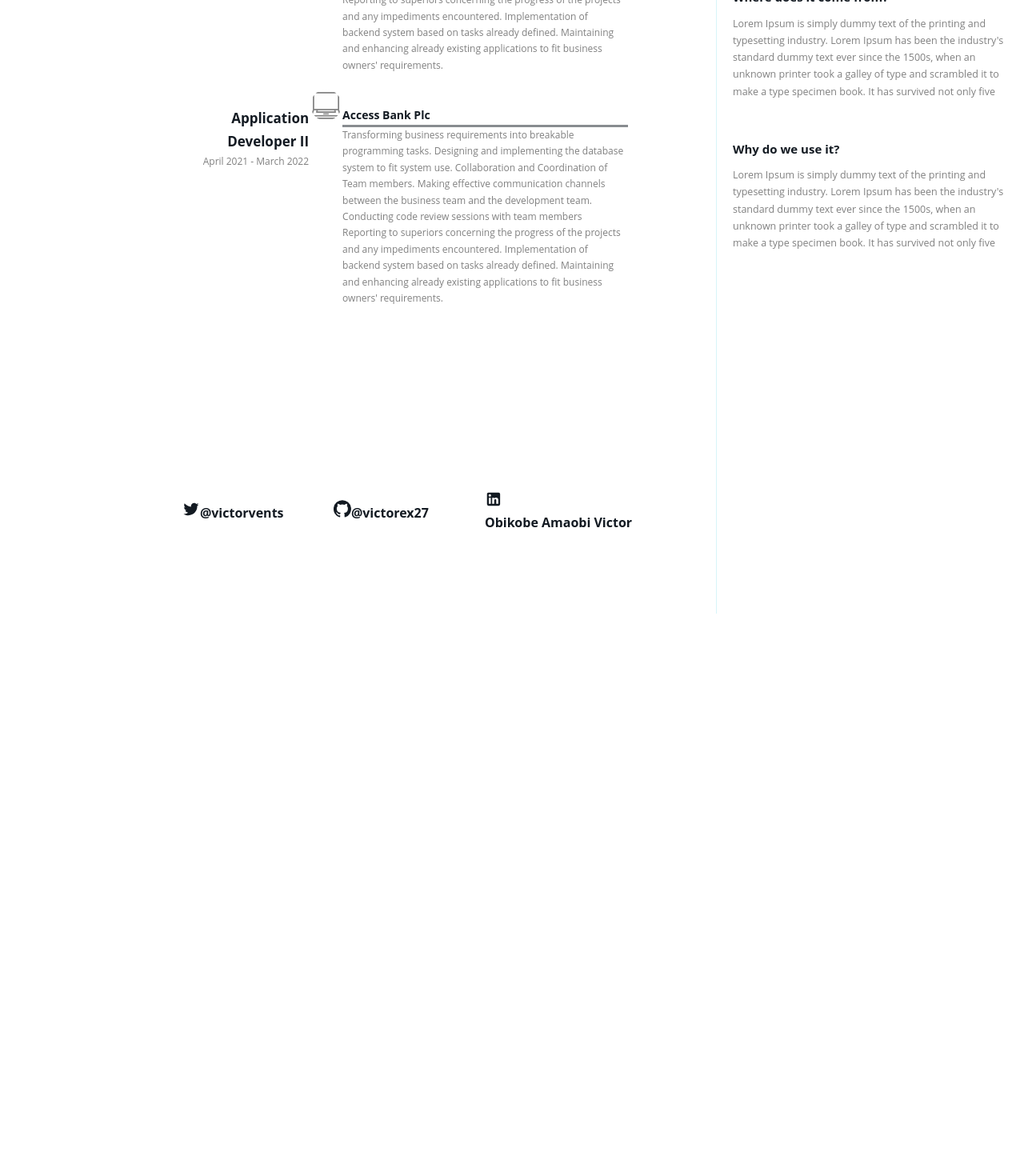
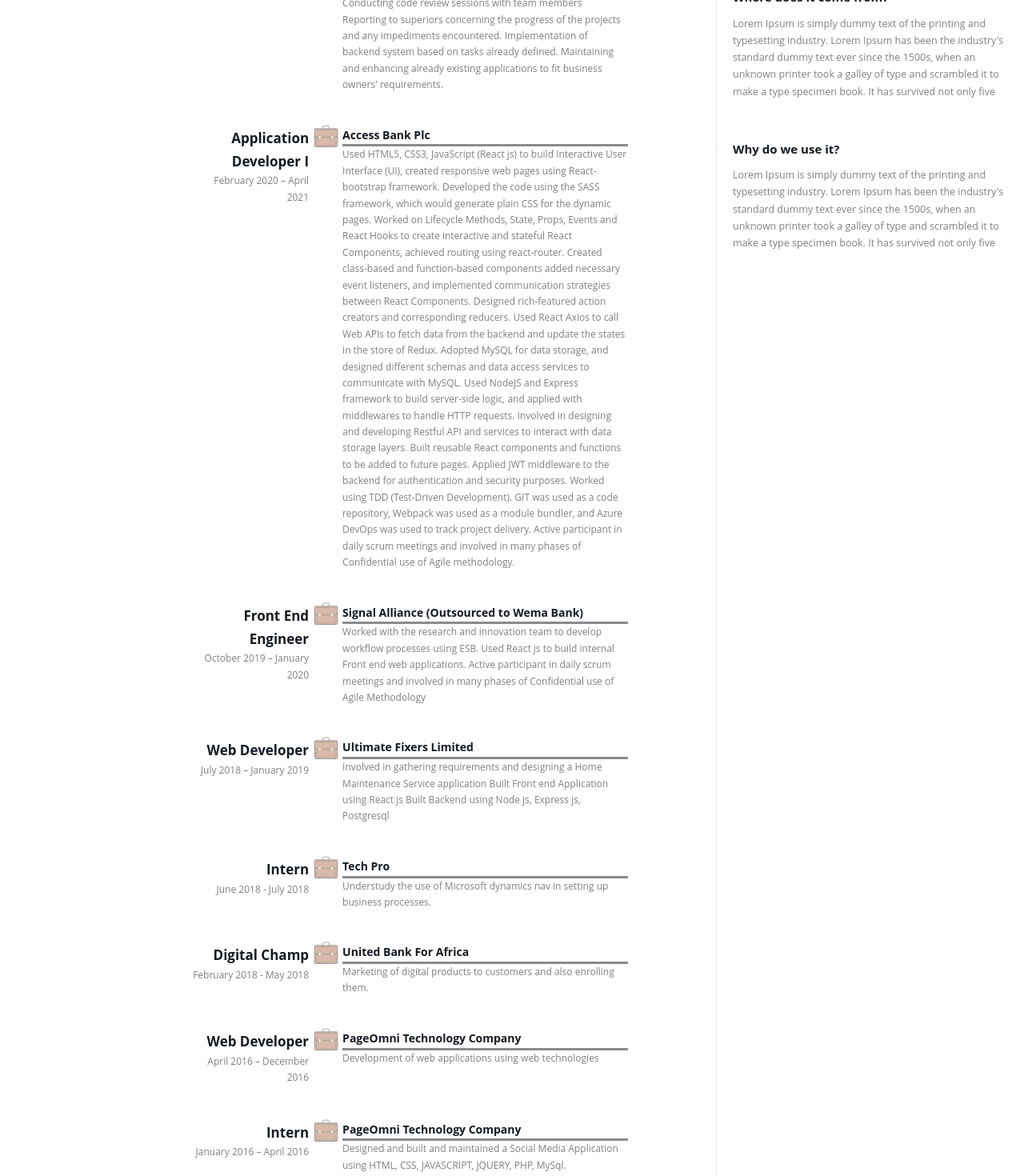
Before and after one commit to victorex27/my_blog, a React (Create React App) app: page /resume in a window 1280 px wide. Shown: the part 660-2130 px from the top of the page at 80% size. Before the commit the page ends 1427 px from the top, so only its background shows below. Built offline with nearby package versions, Linux system fonts and the light colour scheme.

Commit message:
feat: user should be able to view resume page
- add feature for showing work experience
- add work experience in an array
- add resume page
- add link to resume page in ComingSoonPage

Footer

```diff
--- a/src/components/WorkExperienceDiv/index.tsx
+++ b/src/components/WorkExperienceDiv/index.tsx
@@ -1,27 +1,24 @@
 import { FC } from 'react';
 import { Container, Title, Description } from './styles';
 
-const WorkExperienceDiv: FC = () => {
+interface PropType {
+  title: string;
+  date: string;
+  company: string;
+  article: string;
+}
+
+const WorkExperienceDiv: FC<PropType> = ({ title, date, company, article }) => {
   return (
     <Container>
       <Title>
-        <h3> Application Developer II</h3>
-        <span> April 2021 - March 2022</span>
+        <h3> {title}</h3>
+        <span> {date}</span>
       </Title>
 
       <Description>
-        <h4>Access Bank Plc</h4>
-        <article>
-          Transforming business requirements into breakable programming tasks.
-          Designing and implementing the database system to fit system use.
-          Collaboration and Coordination of Team members. Making effective
-          communication channels between the business team and the development
-          team. Conducting code review sessions with team members Reporting to
-          superiors concerning the progress of the projects and any impediments
-          encountered. Implementation of backend system based on tasks already
-          defined. Maintaining and enhancing already existing applications to
-          fit business owners' requirements.
-        </article>
+        <h4>{company}</h4>
+        <article>{article}</article>
       </Description>
     </Container>
   );
--- a/src/components/WorkExperienceDiv/styles.tsx
+++ b/src/components/WorkExperienceDiv/styles.tsx
@@ -6,6 +6,8 @@
   align-items: flex-start;
   margin-bottom: 2rem;
   position: relative;
+  /* border: 1px solid black; */
+  width: 100%;
 
   @media (max-width: 768px) {
     flex-direction: column;
@@ -25,6 +27,7 @@
 
   h3 {
     font-size: 1.7rem;
+    margin-bottom: 0;
   }
 
   @media (max-width: 768px) {
@@ -51,12 +54,13 @@
 
   &::before {
     content: '';
-    background: url('./icons8_laptop.gif');
+    background: url('./icons8-work-100.png');
     background-position: center center;
     background-size: cover;
     opacity: 0.5;
     height: 39px;
     margin: -20px;
+    margin-top: -5px;
     width: 39px;
     position: absolute;
     left: -10px;
@@ -69,7 +73,7 @@
     margin-left: 1.4em;
     &::before {
       left: -1.2em;
-      top: -40px;
+      top: -60px;
     }
   }
 `;
--- a/src/pages/ComingSoonPage/index.tsx
+++ b/src/pages/ComingSoonPage/index.tsx
@@ -1,12 +1,15 @@
 import  { FC } from 'react';
+import { Link } from 'react-router-dom';
 import RootPage from '../RootPage';
 
 const ComingSoonPage: FC = () => {
   return (
     <RootPage>
-      <div>Coming soon</div>
+      <div>Work in progress. You can check out My <Link to='/resume'>resume page</Link></div>
     </RootPage>
   );
 };
 
+//<a target="_blank" href="https://icons8.com/icon/103207/work">Work</a> icon by <a target="_blank" href="https://icons8.com">Icons8</a>
+
 export default ComingSoonPage;
--- a/src/pages/ResumePage/index.tsx
+++ b/src/pages/ResumePage/index.tsx
@@ -1,13 +1,21 @@
-import  { FC } from 'react';
+import { FC } from 'react';
 import WorkExperienceDiv from '../../components/WorkExperienceDiv';
 import RootPage from '../RootPage';
+
+import experiences from '../../utils/experience';
 
 const LandingPage: FC = () => {
   return (
     <RootPage>
-      <WorkExperienceDiv/>
-      <WorkExperienceDiv/>
-      <WorkExperienceDiv/>
+      <h3>My Resume</h3>
+      {experiences.map(({ title, company, date, article }) => (
+        <WorkExperienceDiv
+          title={title}
+          date={date}
+          company={company}
+          article={article}
+        />
+      ))}
     </RootPage>
   );
 };
--- a/src/styles/global.ts
+++ b/src/styles/global.ts
@@ -33,4 +33,9 @@
     height: 100%;
     min-height: 100%;
 }
+
+h3{
+    font-size: 3.5em;
+    margin-bottom: 3em;
+}
 `
--- /dev/null
+++ b/src/utils/experience.js
@@ -0,0 +1,86 @@
+const experiences = [
+  {
+    title: 'Software Engineer (Mentor)',
+    date: 'January 2022 – Till Date',
+    company: 'Lighthouse Labs',
+    article:
+      'Debug and fix technical issues that may arise from technical depth. Also, recommend the best code structure, design patterns and co-ordinate code review sessions.',
+  },
+  {
+    title: 'Application Developer II',
+    date: 'April 2021 – March 2022',
+    company: 'Access Bank Plc',
+    article: `Transforming business requirements into breakable programming tasks.
+    Designing and implementing the database system to fit system use.
+    Collaboration and Coordination of Team members.
+    Making effective communication channels between the business team and the development team.
+    Conducting code review sessions with team members
+    Reporting to superiors concerning the progress of the projects and any impediments encountered.
+    Implementation of backend system based on tasks already defined.
+    Maintaining and enhancing already existing applications to fit business owners' requirements.`,
+  },
+  {
+    title: 'Application Developer I',
+    date: 'February 2020 – April 2021',
+    company: 'Access Bank Plc',
+    article: `Used HTML5, CSS3, JavaScript (React js) to build Interactive User Interface (UI), created responsive web pages using React-bootstrap framework.
+    Developed the code using the SASS framework, which would generate plain CSS for the dynamic pages.
+    Worked on Lifecycle Methods, State, Props, Events and React Hooks to create interactive and stateful React Components, achieved routing using react-router.
+    Created class-based and function-based components added necessary event listeners, and implemented communication strategies between React Components.
+    Designed rich-featured action creators and corresponding reducers.
+    Used React Axios to call Web APIs to fetch data from the backend and update the states in the store of Redux.
+    Adopted MySQL for data storage, and designed different schemas and data access services to communicate with MySQL.
+    Used NodeJS and Express framework to build server-side logic, and applied with middlewares to handle HTTP requests.
+    Involved in designing and developing Restful API and services to interact with data storage layers.
+    Built reusable React components and functions to be added to future pages.
+    Applied JWT middleware to the backend for authentication and security purposes.
+     Worked using TDD (Test-Driven Development).
+     GIT was used as a code repository, Webpack was used as a module bundler, and Azure DevOps was used to track project delivery.
+    Active participant in daily scrum meetings and involved in many phases of Confidential use of Agile methodology.`,
+  },
+  {
+    title: 'Front End Engineer',
+    date: 'October 2019 – January 2020',
+    company: 'Signal Alliance (Outsourced to Wema Bank)',
+    article: `Worked with the research and innovation team to develop workflow processes using ESB.
+    Used React js to build internal Front end web applications.
+    Active participant in daily scrum meetings and involved in many phases of Confidential use of Agile Methodology`,
+  },
+  {
+    title: 'Web Developer',
+    date: 'July 2018 – January 2019',
+    company: 'Ultimate Fixers Limited',
+    article: `Involved in gathering requirements and designing a Home Maintenance Service application
+    Built Front end Application using React js
+    Built Backend using Node js, Express js, Postgresql`,
+  },
+  {
+    title: 'Intern',
+    date: 'June 2018 - July 2018',
+    company: 'Tech Pro',
+    article:
+      `Understudy the use of Microsoft dynamics nav in setting up business processes.`,
+  },
+  {
+    title: 'Digital Champ',
+    date: 'February 2018 - May 2018',
+    company: 'United Bank For Africa',
+    article:
+      'Marketing of digital products to customers and also enrolling them.',
+  },
+  {
+    title: 'Web Developer',
+    date: 'April 2016 – December 2016',
+    company: 'PageOmni Technology Company',
+    article: 'Development of web applications using web technologies',
+  },
+  {
+    title: 'Intern',
+    date: 'January 2016 – April 2016',
+    company: 'PageOmni Technology Company',
+    article:
+      'Designed and built and maintained a Social Media Application using HTML, CSS, JAVASCRIPT, JQUERY, PHP, MySql.',
+  },
+];
+
+export default experiences;
```
Also changed, not shown: public/icons8-work-100.png (added).
